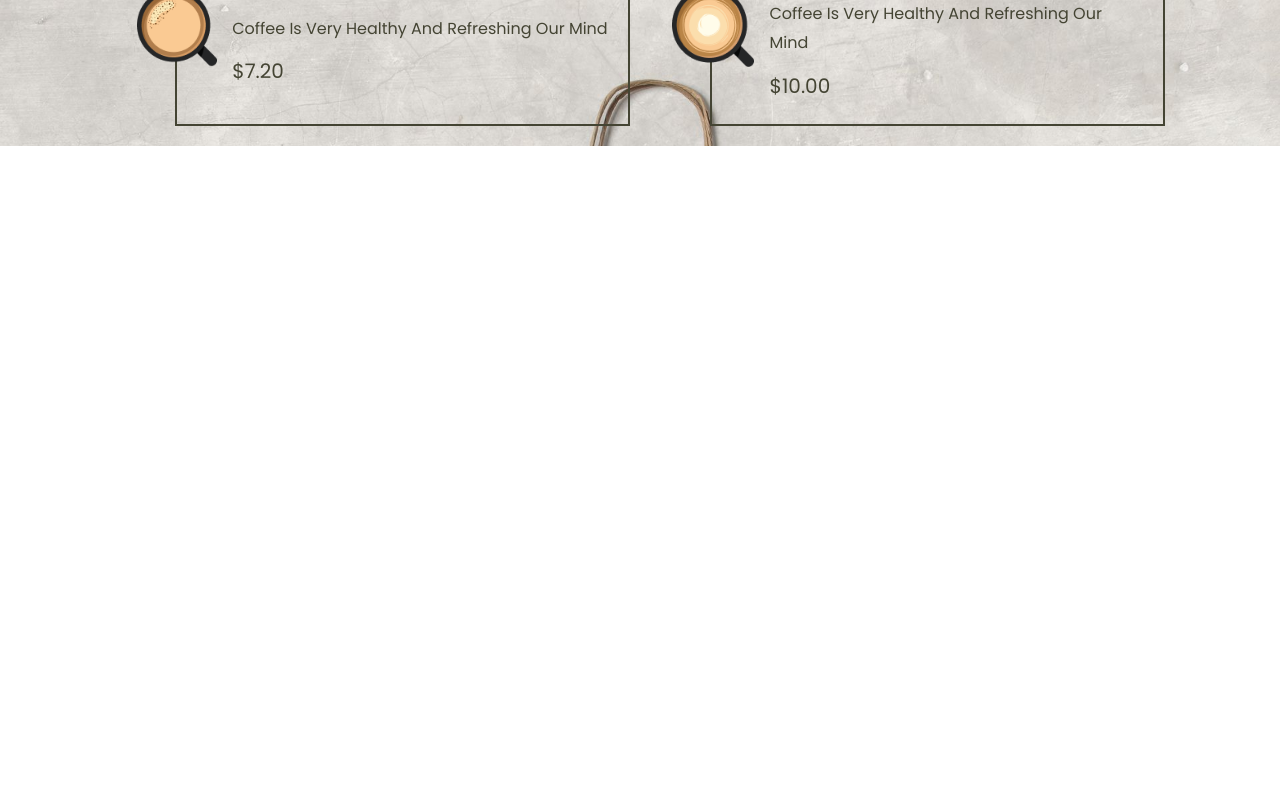
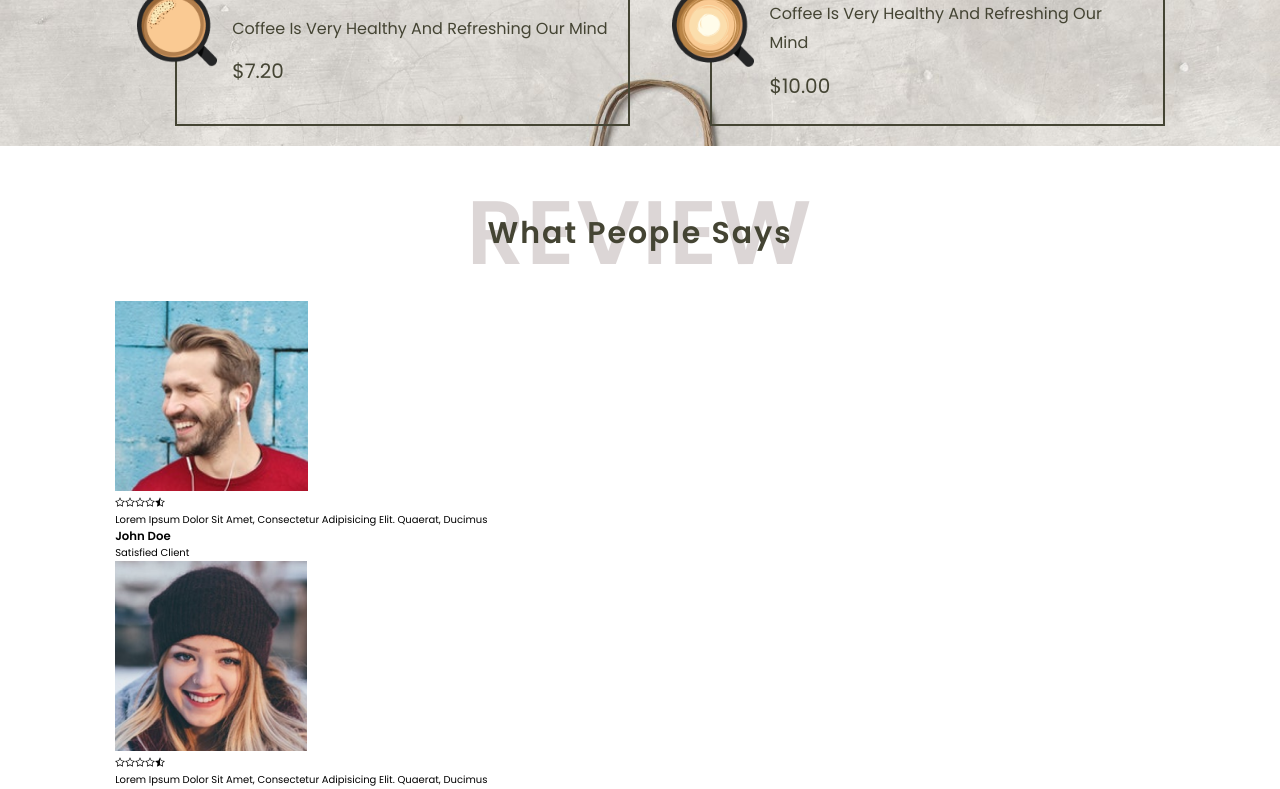
Before and after one commit to Raihanhn/Coffee_Shop, a React (Vite) app: page / in a window 1280 px wide. Shown: the part 2000-2789 px from the top of the page. Before the commit the page ends 2146 px from the top, so only its background shows below. Built offline with nearby package versions, Linux system fonts and the light colour scheme.

Commit message:
12th commit

```diff
--- a/src/App.jsx
+++ b/src/App.jsx
@@ -3,6 +3,7 @@ import About from './components/About'
 import Home from './components/Home'
 import Menu from './components/Menu'
 import Navbar from './components/Navbar'
+import Review from './components/Review'
 
 function App() {
 
@@ -12,6 +13,7 @@ function App() {
       <Home/>
       <About/>
       <Menu/>
+      <Review/>
     </div>
   )
 }
--- /dev/null
+++ b/src/components/Review.jsx
@@ -0,0 +1,49 @@
+import React from 'react'
+import { useState } from 'react'
+import { ImStarEmpty } from 'react-icons/im';
+import { ImStarHalf } from 'react-icons/im';
+import reviews from "./reviews.js"
+
+const Review = () => {
+  const [datas, setDatas] = useState(reviews);
+
+  return (
+    <div className='aka'>
+        <section className="review" id="review">
+            <h1 className='heading'>review <span>what people says</span></h1>
+
+            <div className="swiper review-slider">
+              <div className="swiper-wrapper">
+
+              {datas.map((value) =>{
+                const {id, title, desc, name, image} = value;
+
+                return (
+                  <>
+                    <div className="box" key={id}>
+                      <img src={image} alt="" />
+                      <div className="stars">
+                        <ImStarEmpty/>
+                        <ImStarEmpty/>
+                        <ImStarEmpty/>
+                        <ImStarEmpty/>
+                        <ImStarHalf/>
+                      </div>
+                      <p>{desc}</p>
+                      <h3>{name}</h3>
+                      <span>{title} </span>
+                    </div>
+                  </>
+                )
+              })}
+
+              </div>
+            </div>
+
+
+        </section>
+    </div>
+  )
+}
+
+export default Review
--- /dev/null
+++ b/src/components/reviews.js
@@ -0,0 +1,39 @@
+import img1 from "../assets/image/pic-1.png"
+import img2 from "../assets/image/pic-2.png"
+import img3 from "../assets/image/pic-3.png"
+import img4 from "../assets/image/pic-4.png"
+
+const reviews = [
+
+    {
+        id:1,
+        desc:"Lorem ipsum dolor sit amet, consectetur adipisicing elit. Quaerat, ducimus ",
+        name:"john doe",
+        title:"satisfied client",
+        image:img1
+    },
+    {
+        id:2,
+        desc:"Lorem ipsum dolor sit amet, consectetur adipisicing elit. Quaerat, ducimus ",
+        name:"john doe",
+        title:"satisfied client",
+        image:img2
+    },
+    {
+        id:3,
+        desc:"Lorem ipsum dolor sit amet, consectetur adipisicing elit. Quaerat, ducimus ",
+        name:"john doe",
+        title:"satisfied client",
+        image:img3
+    },
+    {
+        id:4,
+        desc:"Lorem ipsum dolor sit amet, consectetur adipisicing elit. Quaerat, ducimus ",
+        name:"john doe",
+        title:"satisfied client",
+        image:img4
+    }
+
+]
+
+export default reviews;
```
Also changed, not shown: src/App.css (+13 -0 lines).
